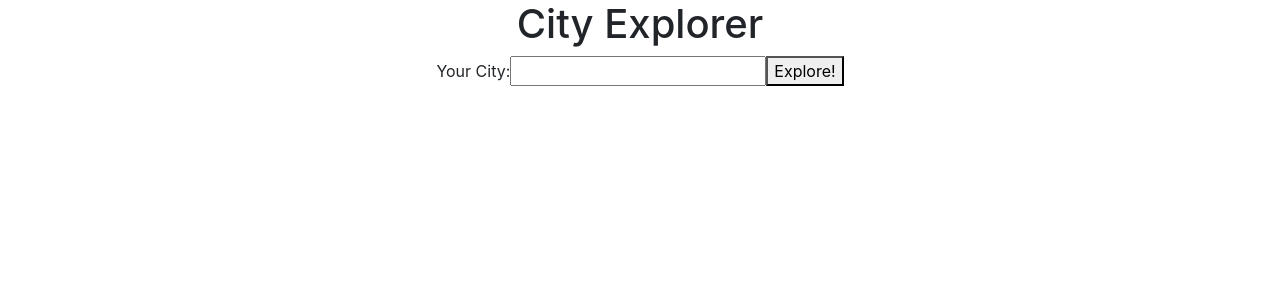
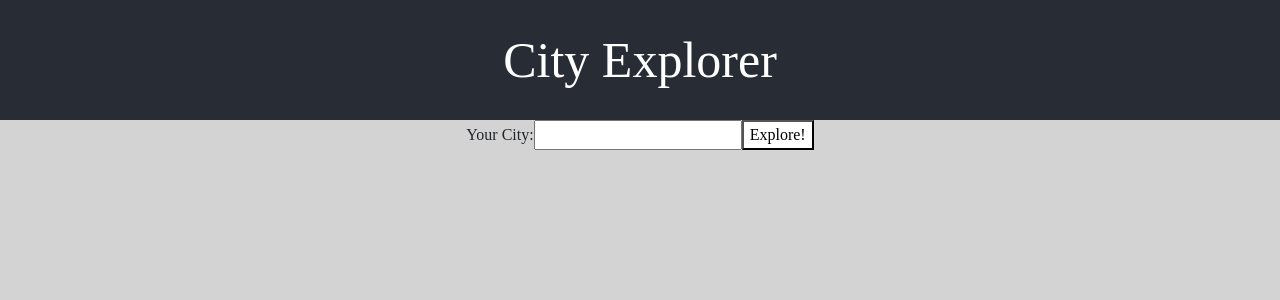
Before and after one commit to TabelO-1/City-Explorer, a React (Create React App) app: page / in a window 1280 px wide. Shown: the top 300 px of the page. Built offline with nearby package versions, Linux system fonts and the light colour scheme; the HTML template or start-up script is replaced by a standard one.

Commit message:
Added CSS and error handling

```diff
--- a/public/index.html
+++ b/public/index.html
@@ -1,5 +1,5 @@
 <!DOCTYPE html>
-<html lang="en">
+<html lang="en" style="background-color: lightgray;">
   <head>
     <meta charset="utf-8" />
     <link rel="icon" href="%PUBLIC_URL%/favicon.ico" />
--- a/src/App.css
+++ b/src/App.css
@@ -1,16 +1,31 @@
 .App {
   text-align: center;
+  font-family: 'Times New Roman', Times, serif;
 }
-.App-header {
+#App-header {
   background-color: #282c34;
-  min-height: 100vh;
+  min-height: 15vh;
   display: flex;
   flex-direction: column;
   align-items: center;
   justify-content: center;
-  font-size: calc(10px + 2vmin);
+  font-size: calc(10px + 5vmin);
   color: white;
+  margin-bottom: 0px;
 }
 #mapImg {
   border: 2px solid black;
 }
+#exploreButton {
+  background-color: white;
+}
+#formId {
+  background-color: lightgray;
+}
+#containerId {
+  background-color: lightgray;
+  text-align: center;
+}
+#errorId {
+  margin-bottom: 0px;
+}
--- a/src/App.js
+++ b/src/App.js
@@ -2,7 +2,8 @@ import axios from "axios";
 import React from "react";
 import "./App.css";
 import Container from "react-bootstrap/Container";
-import Image from 'react-bootstrap/Image'
+import Image from "react-bootstrap/Image";
+import Alert from "react-bootstrap/Alert";
 
 class App extends React.Component {
   constructor(props) {
@@ -10,6 +11,9 @@ class App extends React.Component {
     this.state = {
       city: "",
       location: {},
+      showError: false,
+      errorMessage: "",
+      errorType: "",
     };
   }
   handleChange = (event) => {
@@ -20,27 +24,50 @@ class App extends React.Component {
   getlocation = async (event) => {
     event.preventDefault();
     const url = `https://us1.locationiq.com/v1/search.php?key=${process.env.REACT_APP_LOCATIONIQ_KEY}&q=${this.state.city}&format=json`;
-    let reponse = await axios.get(url);
-    console.log("Reponse: ", reponse.data[0]);
-    this.setState({
-      location: reponse.data[0],
-    });
+    try {
+      let reponse = await axios.get(url);
+      console.log("Reponse: ", reponse.data[0]);
+      this.setState({
+        location: reponse.data[0],
+      });
+    } catch (error) {
+      this.setState({
+        showError: true,
+        errorMessage: error.response.status + ": " + error.response.data.error,
+        errorType: error.response.status,
+      });
+    }
   };
   render() {
     return (
       <div className="App">
-        <h1>City Explorer</h1>
-        <form onSubmit={this.getlocation}>
+        <h1 id="App-header">City Explorer</h1>
+        <form onSubmit={this.getlocation} id="formId">
           Your City:<input name="input" onChange={this.handleChange}></input>
-          <button type="submit">Explore!</button>
+          <button id="exploreButton" type="submit">
+            Explore!
+          </button>
         </form>
-        {this.state.location.display_name &&
-          <Container>
+        {this.state.location.display_name && (
+          <Container id="containerId">
             <h3>Here's the map for: {this.state.location.display_name}</h3>
-            <p>Lat/Long: {this.state.location.lat}/{this.state.location.lon}</p>
-            <Image id='mapImg' roundedCircle src={`https://maps.locationiq.com/v3/staticmap?key=${process.env.REACT_APP_LOCATIONIQ_KEY}&center=${this.state.location.lat},${this.state.location.lon}&zoom=12`} alt='Image load failed.'/>
+            <p>
+              Lat/Long: {this.state.location.lat}/{this.state.location.lon}
+            </p>
+            <Image
+              id="mapImg"
+              roundedCircle
+              src={`https://maps.locationiq.com/v3/staticmap?key=${process.env.REACT_APP_LOCATIONIQ_KEY}&center=${this.state.location.lat},${this.state.location.lon}&zoom=12`}
+              alt="Image load failed."
+            />
           </Container>
-        }
+        )}
+        {this.state.showError && (
+          <Alert id="errorId" variant="danger">
+            {this.state.errorMessage}
+            <Image src={`https://http.cat/[${this.state.errorType}]`} />
+          </Alert>
+        )}
       </div>
     );
   }
```
